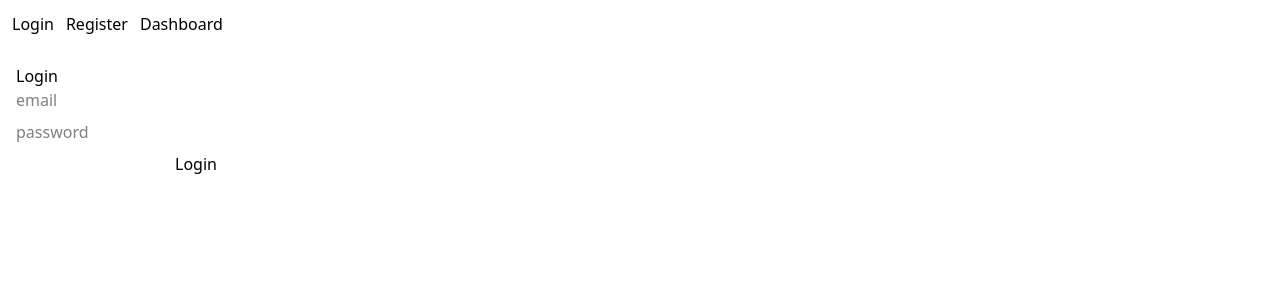
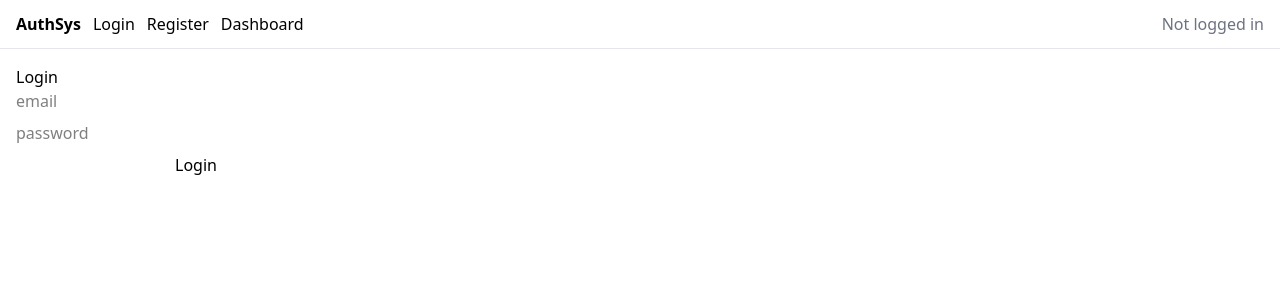
Before and after one commit to vaishnavipawardottech/fullstackauthsys, a React app in the folder frontend/: page / in a window 1280 px wide. Shown: the top 300 px of the page. Built offline with nearby package versions, Linux system fonts and the light colour scheme; no server answers; the HTML template or start-up script is replaced by a standard one.

Commit message:
create navbar

```diff
--- a/frontend/package.json
+++ b/frontend/package.json
@@ -10,9 +10,13 @@
     "preview": "vite preview"
   },
   "dependencies": {
+    "@reduxjs/toolkit": "^2.10.1",
     "@tailwindcss/vite": "^4.1.17",
+    "axios": "^1.13.2",
     "react": "^19.1.1",
     "react-dom": "^19.1.1",
+    "react-redux": "^9.2.0",
+    "react-router-dom": "^7.9.5",
     "tailwindcss": "^4.1.17"
   },
   "devDependencies": {
--- a/frontend/src/App.jsx
+++ b/frontend/src/App.jsx
@@ -1,9 +1,10 @@
 import React, { useEffect } from 'react'
 import './App.css'
-import { BrowserRouter, Routes, Route, Link } from 'react-router-dom'
+import { BrowserRouter, Routes, Route } from 'react-router-dom'
 import LoginForm from './components/LoginForm'
 import RegisterForm from './components/RegisterForm'
 import Dashboard from './components/Dashboard'
+import Navbar from './components/Navbar'
 import { useDispatch } from 'react-redux'
 import { refreshAccessToken } from './store/slices/authSlice'
 
@@ -17,11 +18,7 @@ function App() {
 
   return (
     <BrowserRouter>
-      <nav style={{ padding: 12 }}>
-        <Link to="/" style={{ marginRight: 12 }}>Login</Link>
-        <Link to="/register" style={{ marginRight: 12 }}>Register</Link>
-        <Link to="/dashboard">Dashboard</Link>
-      </nav>
+      <Navbar />
 
       <Routes>
         <Route path="/" element={<LoginForm />} />
--- /dev/null
+++ b/frontend/src/components/Navbar.jsx
@@ -0,0 +1,39 @@
+import React from 'react'
+import { Link, useNavigate } from 'react-router-dom'
+import { useSelector, useDispatch } from 'react-redux'
+import { selectCurrentUser, logoutUser } from '../store/slices/authSlice'
+
+export default function Navbar() {
+  const user = useSelector(selectCurrentUser)
+  const dispatch = useDispatch()
+  const navigate = useNavigate()
+
+  const handleLogout = async () => {
+    await dispatch(logoutUser())
+    navigate('/')
+  }
+
+  return (
+    <header style={{ display: 'flex', alignItems: 'center', justifyContent: 'space-between', padding: '12px 16px', borderBottom: '1px solid #e5e7eb' }}>
+      <div style={{ display: 'flex', gap: 12, alignItems: 'center' }}>
+        <Link to="/" style={{ textDecoration: 'none', fontWeight: '600' }}>AuthSys</Link>
+        <nav style={{ display: 'flex', gap: 12 }}>
+          <Link to="/">Login</Link>
+          <Link to="/register">Register</Link>
+          <Link to="/dashboard">Dashboard</Link>
+        </nav>
+      </div>
+
+      <div>
+        {user ? (
+          <div style={{ display: 'flex', gap: 12, alignItems: 'center' }}>
+            <span>Hi, {user.username}</span>
+            <button onClick={handleLogout}>Logout</button>
+          </div>
+        ) : (
+          <span style={{ color: '#6b7280' }}>Not logged in</span>
+        )}
+      </div>
+    </header>
+  )
+}
```
Also changed, not shown: 2 other files (tests, documents, lock files or other folders).
